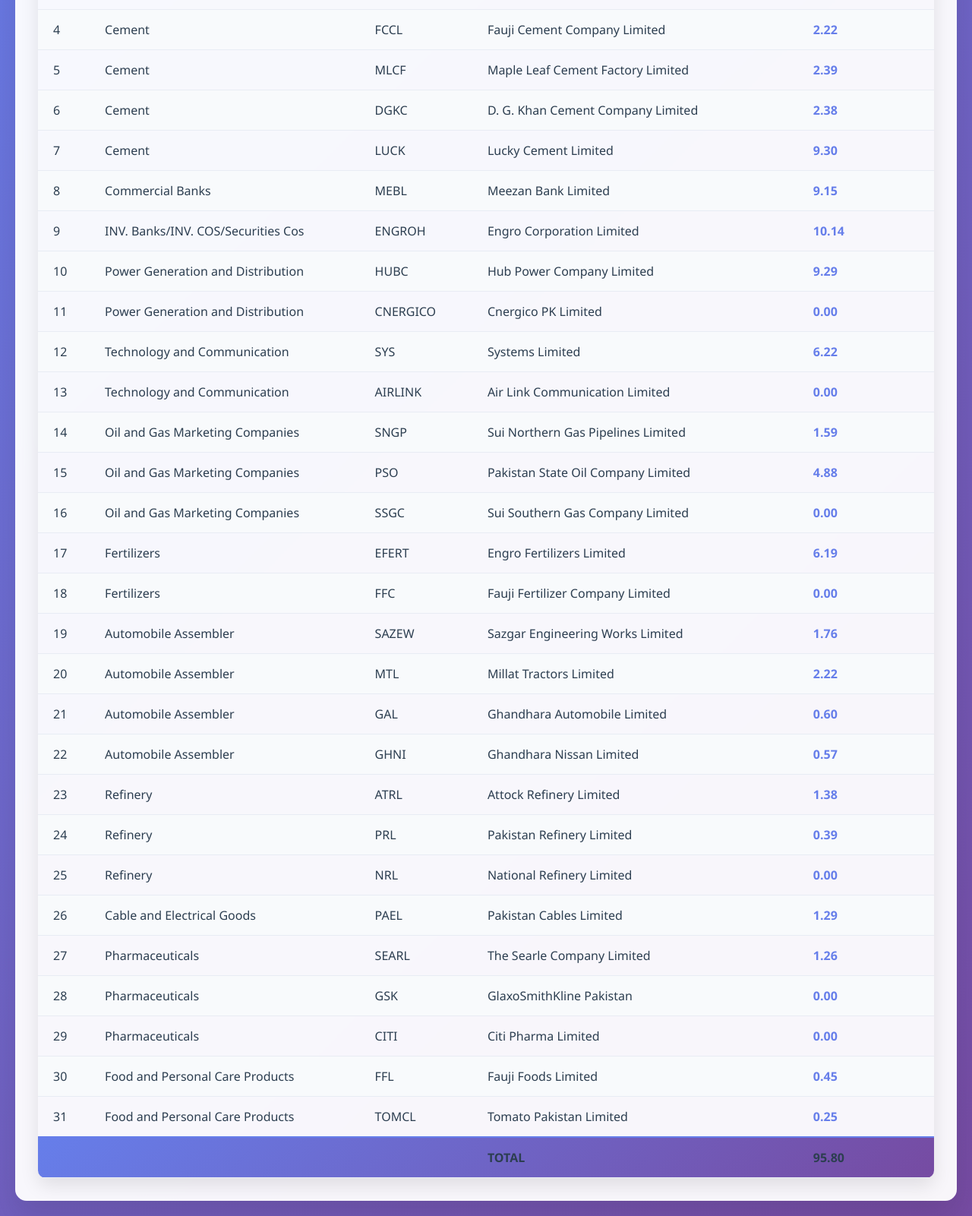
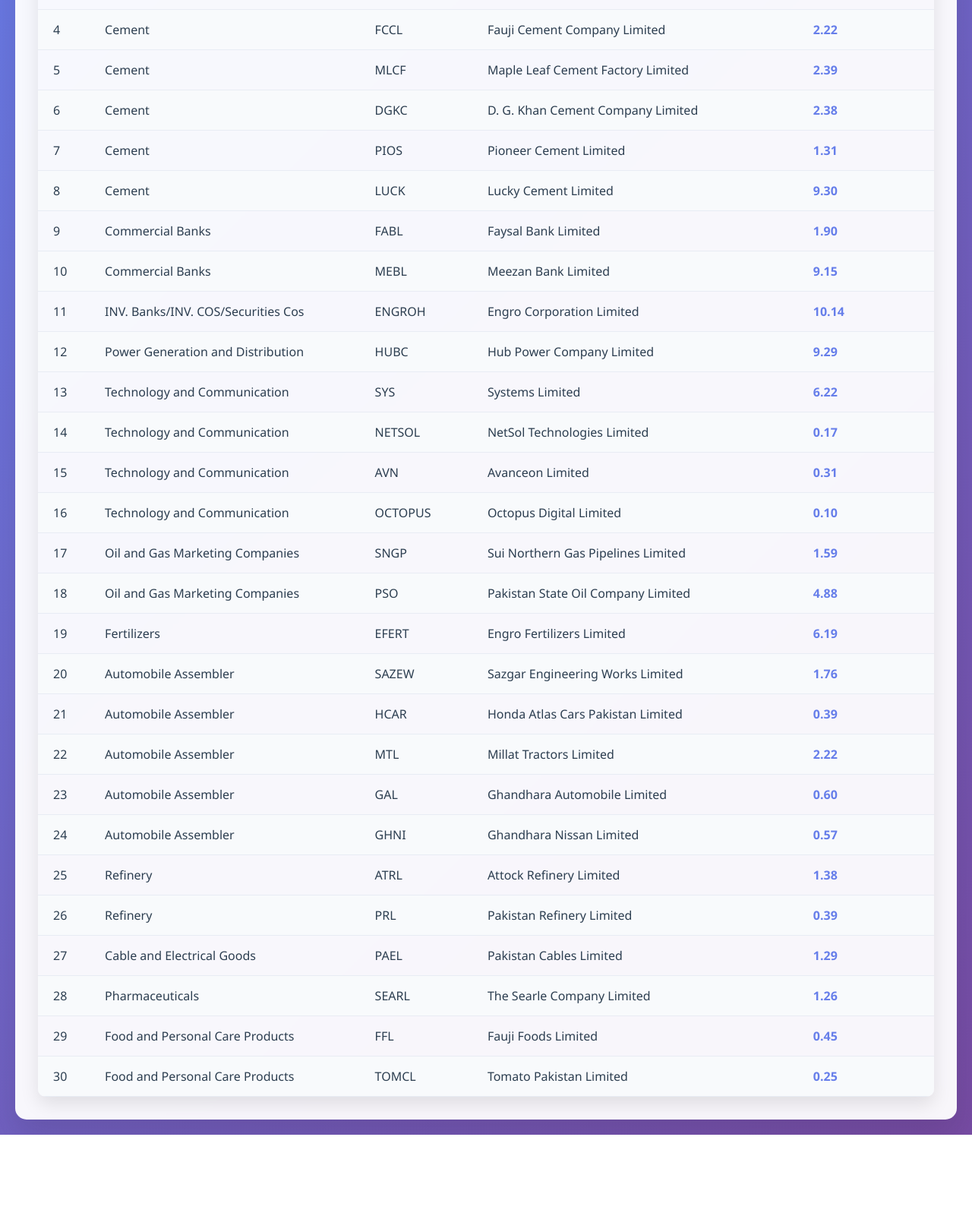
Before and after one commit to imuneeeb/kmi30, a Flask app: page /dashboard in a window 1280 px wide. Shown: the part 435-2036 px from the top of the page at 76% size. After the commit the page ends 1929 px from the top, so only its background shows below. Run offline with Flask 3, Linux system fonts and the light colour scheme.

Commit message:
Revert "update list of companies"
This reverts commit 1e2e66fedb88f5912ae97ce90701ebaad4d5dcf2.

```diff
--- a/app.py
+++ b/app.py
@@ -2,21 +2,21 @@
 
 app = Flask(__name__)
 
-# Stock data - Updated based on KMI30 rebalancing
+# Stock data
 sectors_data = {
     "Oil and Gas Exploration Companies": ["MARI", "PPL", "OGDC"],
-    "Cement": ["FCCL", "MLCF", "DGKC", "LUCK"],  # Removed PIOS
-    "Commercial Banks": ["MEBL"],  # Removed FABL
+    "Cement": ["FCCL", "MLCF", "DGKC", "PIOS", "LUCK"],
+    "Commercial Banks": ["FABL", "MEBL"],
     "INV. Banks/INV. COS/Securities Cos": ["ENGROH"],
-    "Power Generation and Distribution": ["HUBC", "CNERGICO"],  # Added CNERGICO
-    "Technology and Communication": ["SYS", "AIRLINK"],  # Removed NETSOL, AVN, OCTOPUS; Added AIRLINK
-    "Oil and Gas Marketing Companies": ["SNGP", "PSO", "SSGC"],  # Added SSGC
-    "Fertilizers": ["EFERT", "FFC"],  # Added FFC
-    "Automobile Assembler": ["SAZEW", "MTL", "GAL", "GHNI"],  # Removed HCAR
-    "Refinery": ["ATRL", "PRL", "NRL"],  # Added NRL
+    "Power Generation and Distribution": ["HUBC"],
+    "Technology and Communication": ["SYS", "NETSOL", "AVN", "OCTOPUS"],
+    "Oil and Gas Marketing Companies": ["SNGP", "PSO"],
+    "Fertilizers": ["EFERT"],
+    "Automobile Assembler": ["SAZEW", "HCAR", "MTL", "GAL", "GHNI"],
+    "Refinery": ["ATRL", "PRL"],
     "Cable and Electrical Goods": ["PAEL"],
-    "Pharmaceuticals": ["SEARL", "GSK", "CITI"],  # Added GSK, CITI
-    "Food and Personal Care Products": ["FFL", "TOMCL"]  # Removed TOMCL (The Organic Meat Company)
+    "Pharmaceuticals": ["SEARL"],
+    "Food and Personal Care Products": ["FFL", "TOMCL"]
 }
 
 company_names = {
@@ -26,43 +26,39 @@
     "FCCL": "Fauji Cement Company Limited",
     "MLCF": "Maple Leaf Cement Factory Limited",
     "DGKC": "D. G. Khan Cement Company Limited",
+    "PIOS": "Pioneer Cement Limited",
     "LUCK": "Lucky Cement Limited",
+    "FABL": "Faysal Bank Limited",
     "MEBL": "Meezan Bank Limited",
     "ENGROH": "Engro Corporation Limited",
     "HUBC": "Hub Power Company Limited",
-    "CNERGICO": "Cnergico PK Limited",
     "SYS": "Systems Limited",
-    "AIRLINK": "Air Link Communication Limited",
+    "NETSOL": "NetSol Technologies Limited",
+    "AVN": "Avanceon Limited",
+    "OCTOPUS": "Octopus Digital Limited",
     "SNGP": "Sui Northern Gas Pipelines Limited",
     "PSO": "Pakistan State Oil Company Limited",
-    "SSGC": "Sui Southern Gas Company Limited",
     "EFERT": "Engro Fertilizers Limited",
-    "FFC": "Fauji Fertilizer Company Limited",
     "SAZEW": "Sazgar Engineering Works Limited",
+    "HCAR": "Honda Atlas Cars Pakistan Limited",
     "MTL": "Millat Tractors Limited",
     "GAL": "Ghandhara Automobile Limited",
     "GHNI": "Ghandhara Nissan Limited",
     "ATRL": "Attock Refinery Limited",
     "PRL": "Pakistan Refinery Limited",
-    "NRL": "National Refinery Limited",
     "PAEL": "Pakistan Cables Limited",
     "SEARL": "The Searle Company Limited",
-    "GSK": "GlaxoSmithKline Pakistan",
-    "CITI": "Citi Pharma Limited",
     "FFL": "Fauji Foods Limited",
     "TOMCL": "Tomato Pakistan Limited"
 }
 
 company_weights = {
-    # Existing companies - keep their weights
     "ENGROH": 10.14, "LUCK": 9.3, "HUBC": 9.29, "MEBL": 9.15, "MARI": 8.06,
     "OGDC": 7.64, "SYS": 6.22, "EFERT": 6.19, "PPL": 6.18, "PSO": 4.88,
-    "MLCF": 2.39, "DGKC": 2.38, "MTL": 2.22, "FCCL": 2.22,
-    "SAZEW": 1.76, "SNGP": 1.59, "ATRL": 1.38, "PAEL": 1.29,
+    "MLCF": 2.39, "DGKC": 2.38, "MTL": 2.22, "FCCL": 2.22, "FABL": 1.9,
+    "SAZEW": 1.76, "SNGP": 1.59, "ATRL": 1.38, "PIOS": 1.31, "PAEL": 1.29,
     "SEARL": 1.26, "GAL": 0.6, "GHNI": 0.57, "FFL": 0.45, "PRL": 0.39,
-    "TOMCL": 0.25,
-    # New incoming companies - weights not disclosed yet
-    "SSGC": 0, "FFC": 0, "GSK": 0, "NRL": 0, "AIRLINK": 0, "CITI": 0, "CNERGICO": 0
+    "HCAR": 0.39, "AVN": 0.31, "TOMCL": 0.25, "NETSOL": 0.17, "OCTOPUS": 0.1
 }
 
 @app.route('/')
--- a/templates/index.html
+++ b/templates/index.html
@@ -103,14 +103,6 @@
             font-weight: 600;
             color: #667eea;
         }
-        .total-row {
-            background: linear-gradient(135deg, #667eea 0%, #764ba2 100%);
-            color: white;
-            font-weight: 600;
-        }
-        .total-row td {
-            border-top: 2px solid #667eea;
-        }
     </style>
 </head>
 <body>
@@ -135,15 +127,6 @@
             </thead>
             <tbody id="stockTableBody">
             </tbody>
-            <tfoot>
-                <tr class="total-row">
-                    <td></td>
-                    <td></td>
-                    <td></td>
-                    <td><strong>TOTAL</strong></td>
-                    <td><strong><span id="totalWeightValue">0.00</span></strong></td>
-                </tr>
-            </tfoot>
         </table>
     </div>
 
@@ -156,17 +139,11 @@
                 const response = await fetch('/api/stocks');
                 stockData = await response.json();
                 renderTable();
-                updateTotalWeight();
                 document.getElementById('loading').style.display = 'none';
                 document.getElementById('stockTable').style.display = 'table';
             } catch (error) {
                 document.getElementById('loading').innerHTML = 'Error loading data: ' + error.message;
             }
-        }
-
-        function updateTotalWeight() {
-            const total = stockData.reduce((sum, stock) => sum + stock.weight, 0);
-            document.getElementById('totalWeightValue').textContent = total.toFixed(2);
         }
 
         function renderTable() {
@@ -208,7 +185,6 @@
             });
 
             renderTable();
-            updateTotalWeight();
             updateSortArrows(columnIndex, isAscending);
         }
 
```
